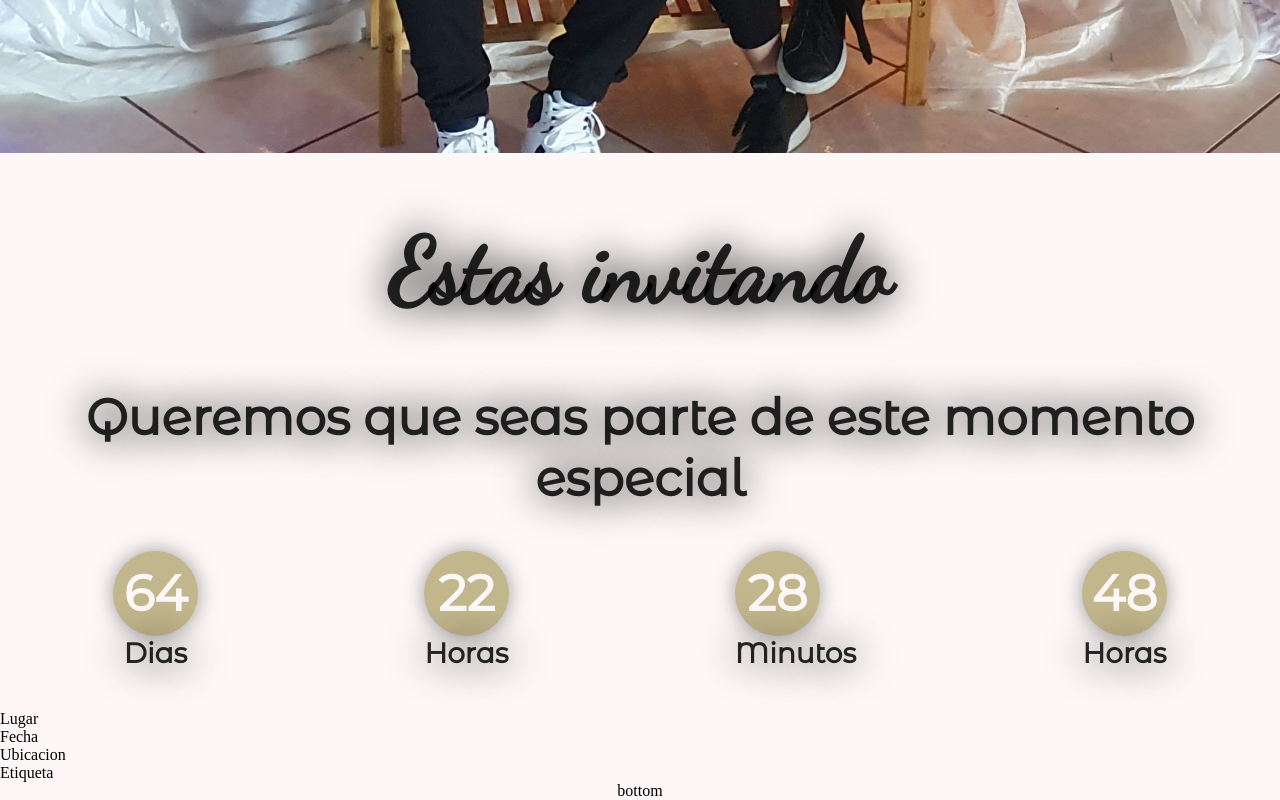
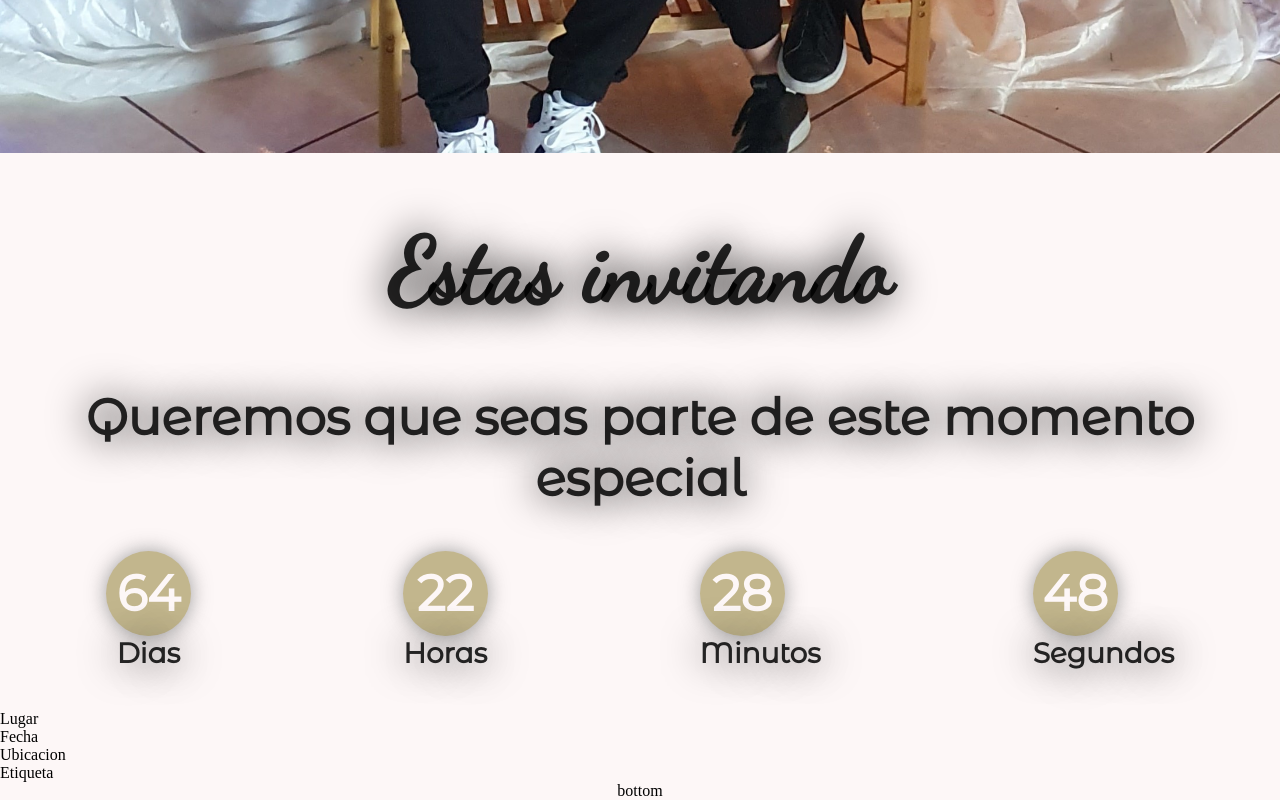
Before and after one commit to jo3ljimenez/weddingList, a plain HTML site: page index.html in a window 1280 px wide. Shown: the part 1158-1958 px from the top of the page. Drawn offline with Linux system fonts and the light colour scheme.

Commit message:
Update index.html
Update the description h2 seconds

```diff
--- a/index.html
+++ b/index.html
@@ -50,7 +50,7 @@
                         <div class="timer_circle">
                             <h2 id="seconds">07</h2>
                         </div>
-                        <h4>Horas</h4>
+                        <h4>Segundos</h4>
                     </div>
                 </div>
 
```
